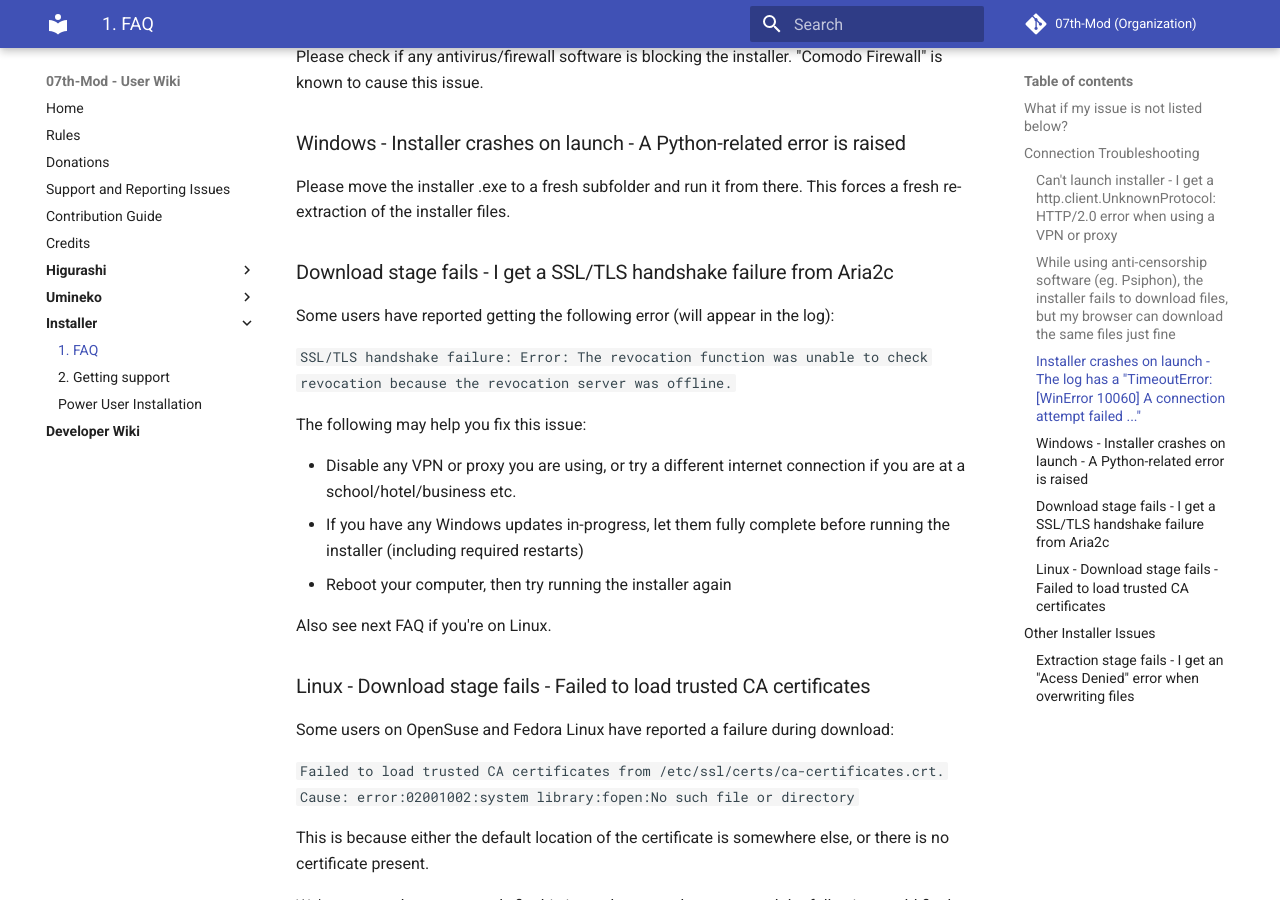
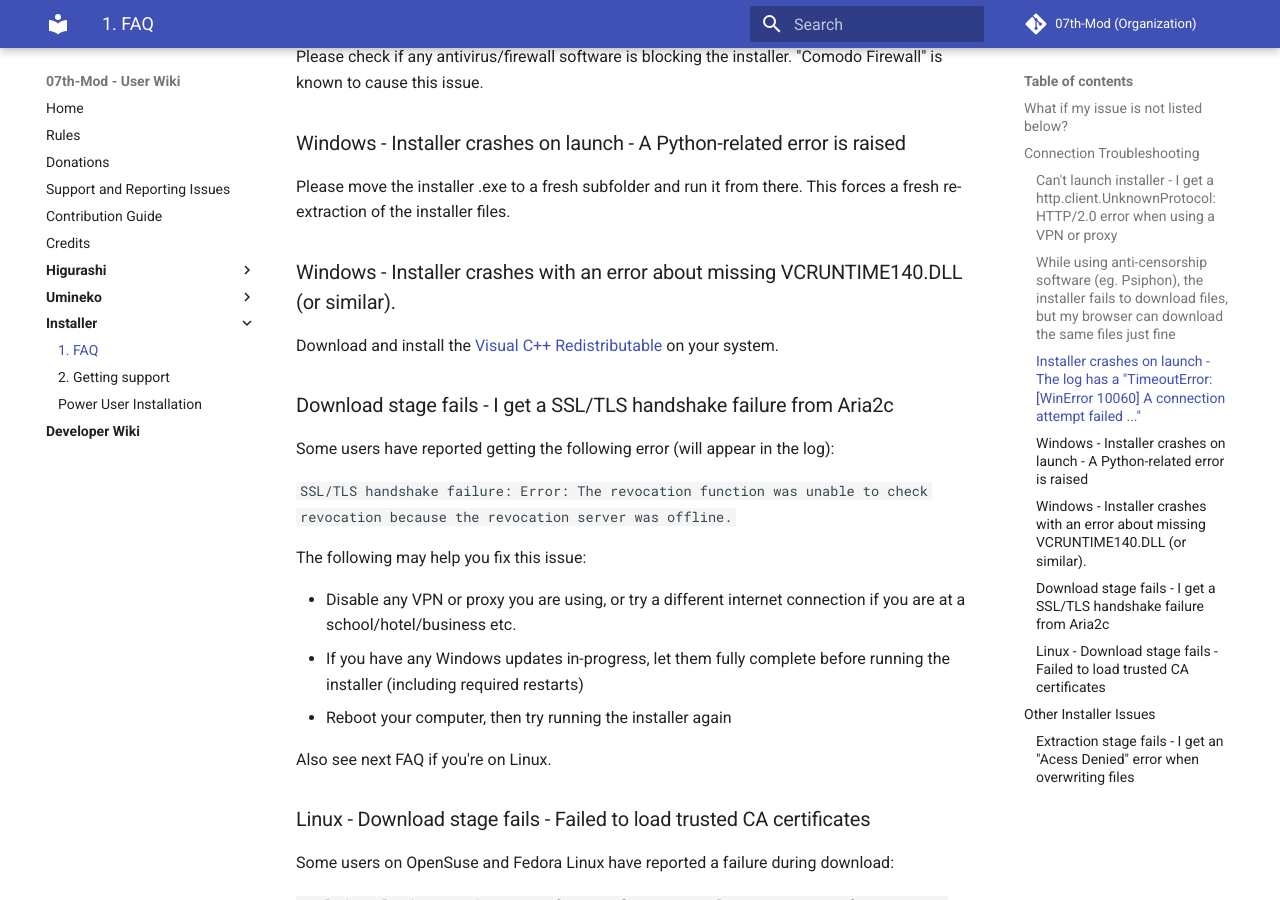
Before and after one commit to 07th-mod/wiki, an MkDocs documentation site: the page built from docs/Installer/faq.md, in a window 1280 px wide and 900 px high, scrolled down 1753 px. Built offline with MkDocs 1.6.1 and Material for MkDocs 9.7.7, drawn with Linux system fonts in a browser that asks for light colours.

Commit message:
Update faq.md

```diff
--- a/docs/Installer/faq.md
+++ b/docs/Installer/faq.md
@@ -52,6 +52,10 @@
 ### Windows - Installer crashes on launch - A Python-related error is raised
 
 Please move the installer .exe to a fresh subfolder and run it from there. This forces a fresh re-extraction of the installer files.
+
+### Windows - Installer crashes with an error about missing VCRUNTIME140.DLL (or similar).
+
+Download and install the [Visual C++ Redistributable](https://www.microsoft.com/en-us/download/details.aspx?id=52685) on your system.
 
 ### Download stage fails - I get a SSL/TLS handshake failure from Aria2c
 
```
